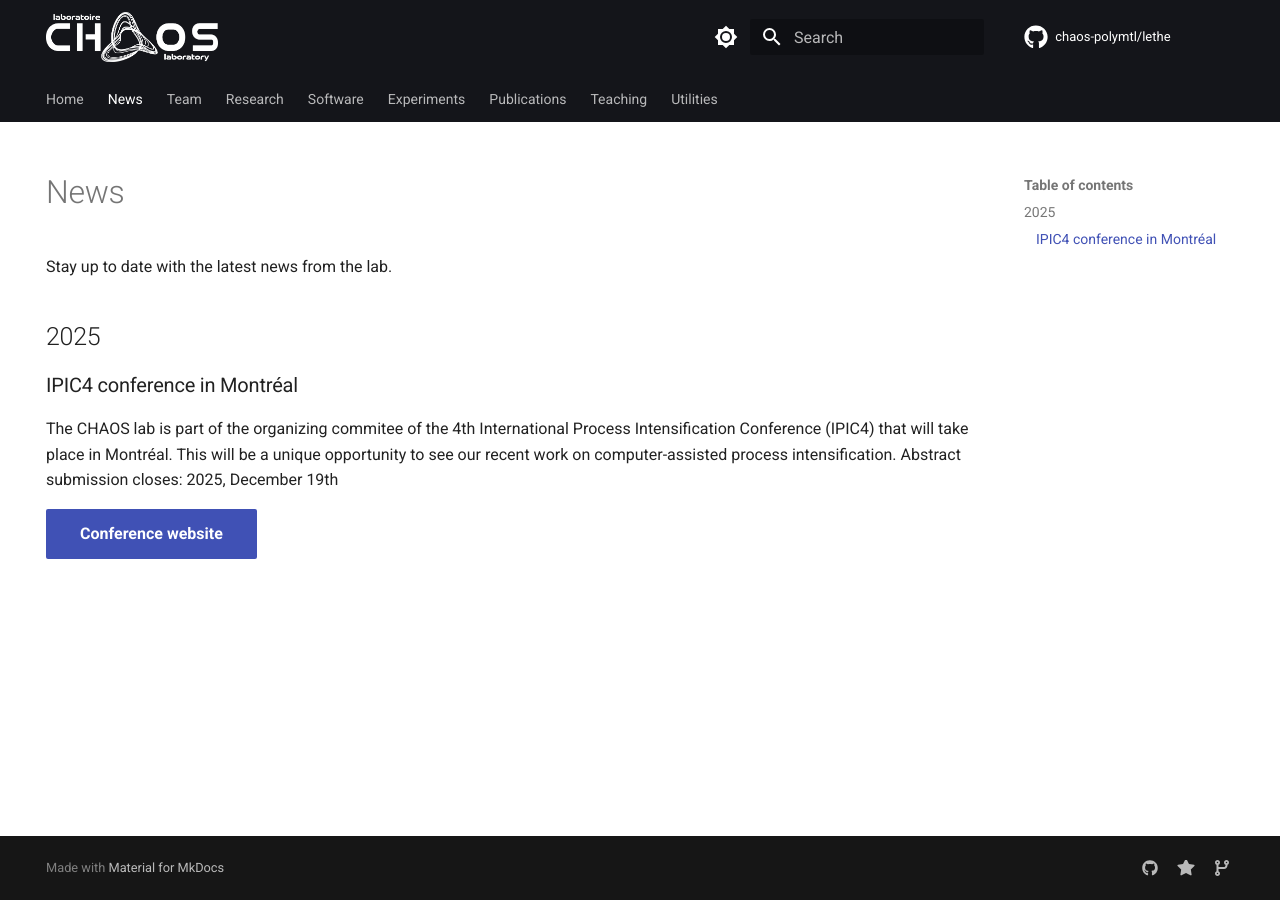
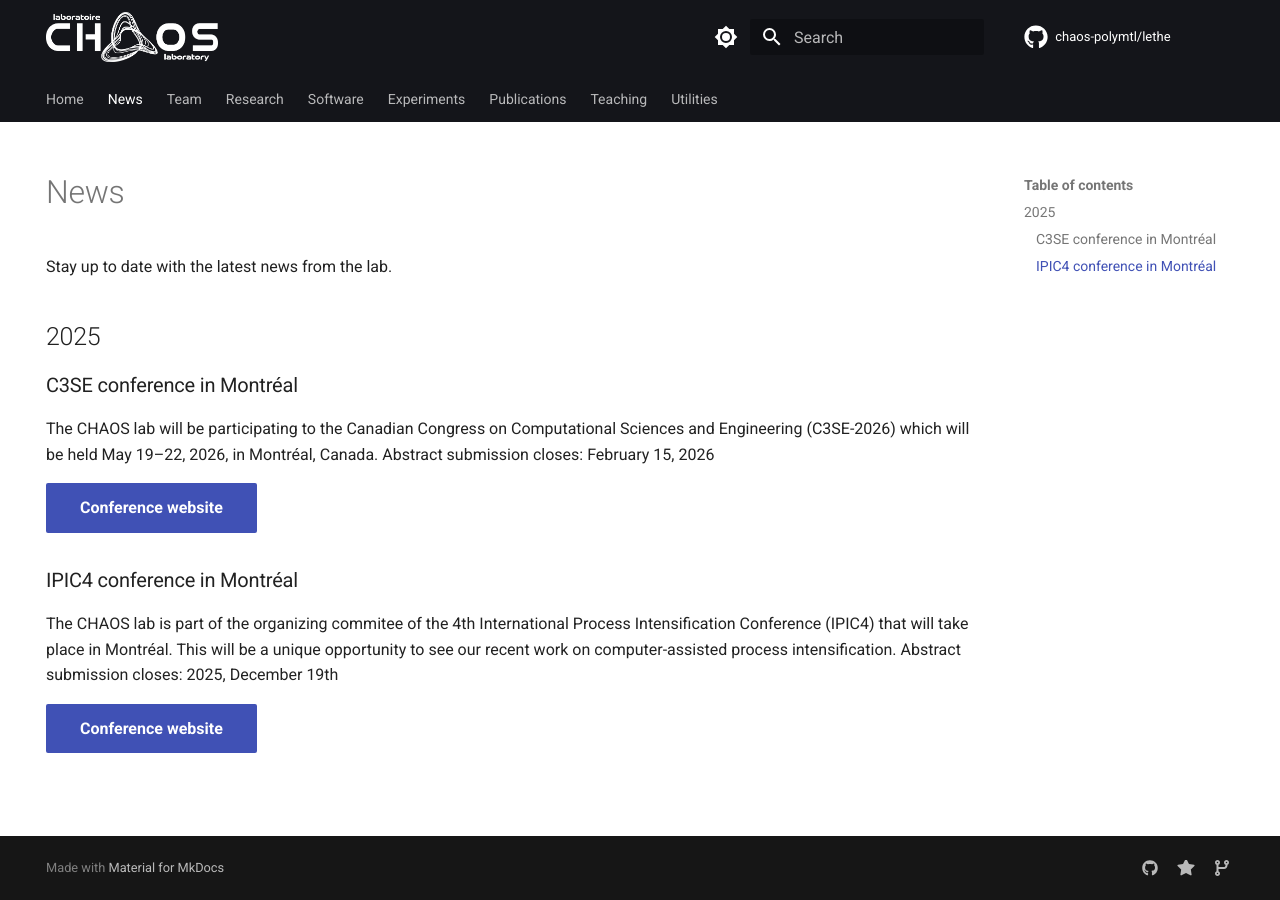
Before and after one commit to chaos-polymtl/chaos-lab, an MkDocs documentation site: the page built from docs/news.md, in a window 1280 px wide. Built offline with MkDocs 1.6.1 and Material for MkDocs 9.7.7, drawn with Linux system fonts in a browser that asks for light colours; a script that is not in the unit is left out; comment, search, counter and statistics services are not loaded.

Commit message:
Add C3SE conference participation

```diff
--- a/docs/news.md
+++ b/docs/news.md
@@ -8,6 +8,13 @@ Stay up to date with the latest news from the lab.
 
 ## 2025
 
+### C3SE conference in Montréal
+
+The CHAOS lab will be participating to the Canadian Congress on Computational Sciences and Engineering (C3SE-2026) which will be held May 19–22, 2026, in Montréal, Canada.
+Abstract submission closes: February 15, 2026
+
+[Conference website](https://www.cacse-accsg.ca/){ .md-button .md-button--primary }
+
 ### IPIC4 conference in Montréal
 
 The CHAOS lab is part of the organizing commitee of the 4th International Process Intensification Conference (IPIC4) that will take place in Montréal. This will be a unique opportunity to see our recent work on computer-assisted process intensification. Abstract submission closes: 2025, December 19th
```
